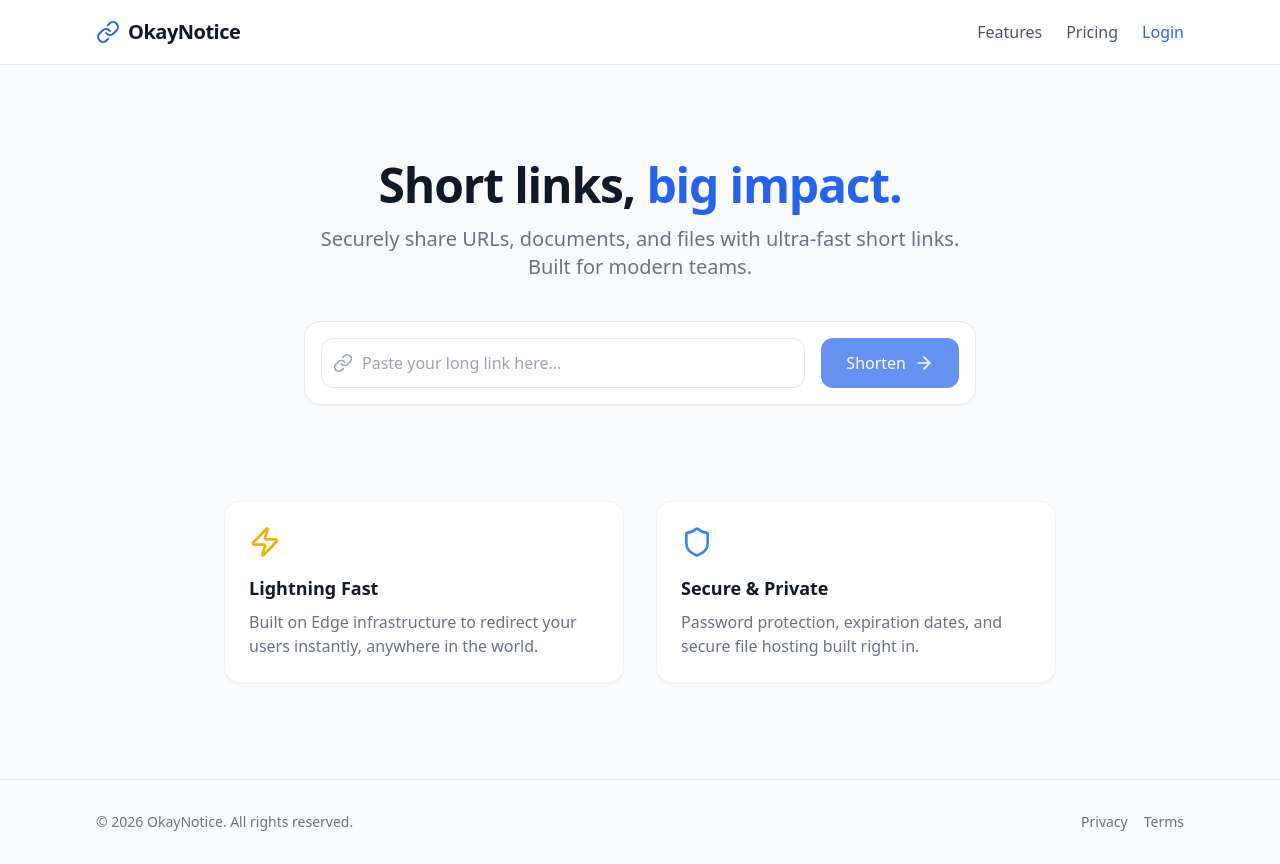
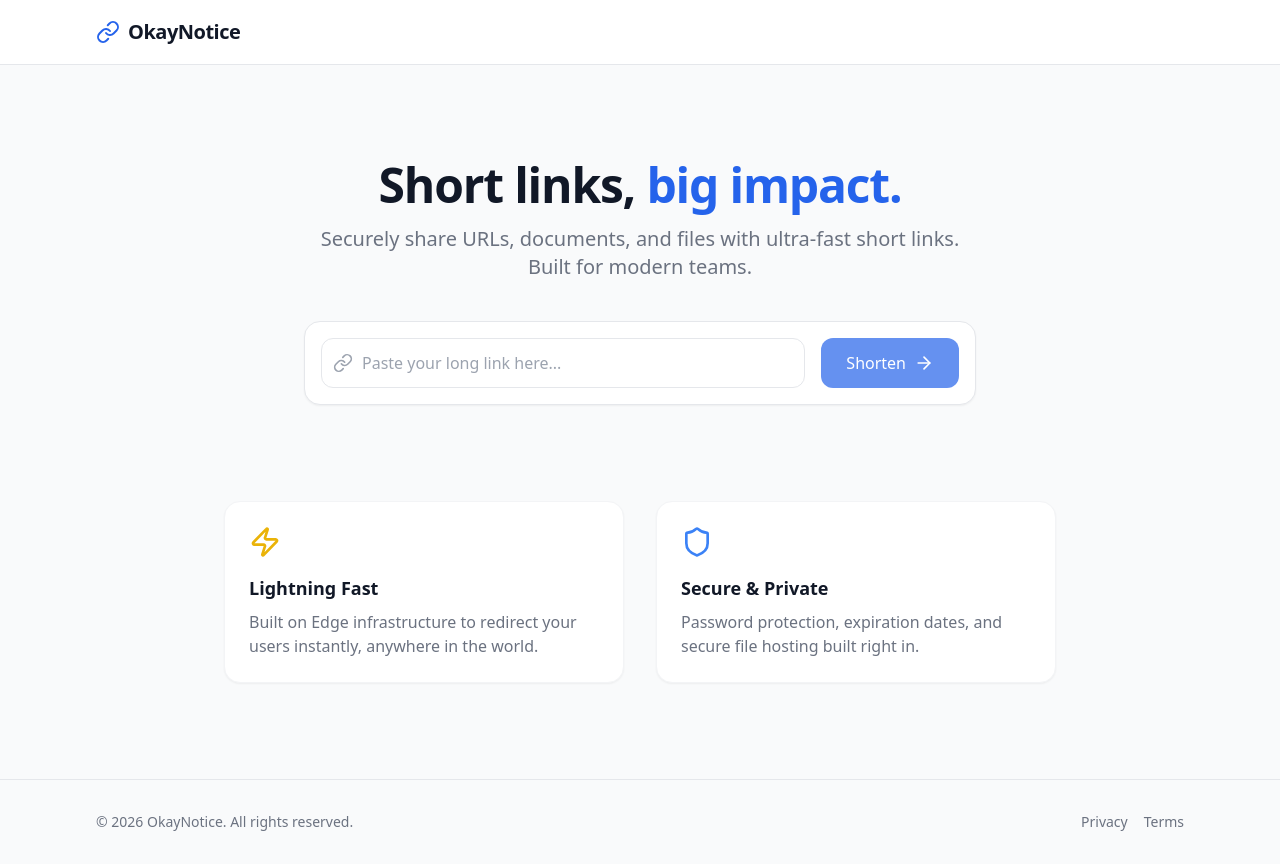
Before and after one commit to OkayNotice/OkayNotice, a Next.js app: page / in a window 1280 px wide. Built offline with nearby package versions, Linux system fonts and the light colour scheme.

Commit message:
Update Header.tsx

```diff
--- a/components/Header.tsx
+++ b/components/Header.tsx
@@ -10,20 +10,11 @@ export default function Header() {
     <header className="bg-white border-b border-gray-200 sticky top-0 z-50">
       <div className="max-w-6xl mx-auto px-4 sm:px-6 lg:px-8">
         <div className="flex justify-between items-center h-16">
-          {/* Logo */}
           <Link href="/" className="flex items-center gap-2">
             <LinkIcon className="w-6 h-6 text-blue-600" />
             <span className="font-bold text-xl tracking-tight text-gray-900">OkayNotice</span>
           </Link>
 
-          {/* Desktop Nav */}
-          <nav className="hidden md:flex gap-6">
-            <Link href="#features" className="text-gray-600 hover:text-gray-900 transition-colors">Features</Link>
-            <Link href="#pricing" className="text-gray-600 hover:text-gray-900 transition-colors">Pricing</Link>
-            <Link href="/login" className="text-blue-600 font-medium hover:text-blue-700 transition-colors">Login</Link>
-          </nav>
-
-          {/* Mobile Menu Button */}
           <button
             className="md:hidden p-2 text-gray-600 rounded-lg hover:bg-gray-50"
             onClick={() => setIsOpen(!isOpen)}
@@ -32,13 +23,9 @@ export default function Header() {
           </button>
         </div>
       </div>
-
-      {/* Mobile Nav Dropdown */}
       {isOpen && (
         <div className="md:hidden bg-white border-t border-gray-100 px-4 pt-2 pb-4 space-y-1 shadow-lg">
-          <Link href="#features" className="block px-3 py-2 text-gray-600 rounded-md hover:bg-gray-50 font-medium">Features</Link>
-          <Link href="#pricing" className="block px-3 py-2 text-gray-600 rounded-md hover:bg-gray-50 font-medium">Pricing</Link>
-          <Link href="/login" className="block px-3 py-2 text-blue-600 rounded-md hover:bg-blue-50 font-medium">Login</Link>
+          <Link href="/" className="block px-3 py-2 text-gray-600 rounded-md hover:bg-gray-50 font-medium">Home</Link>
         </div>
       )}
     </header>
```
